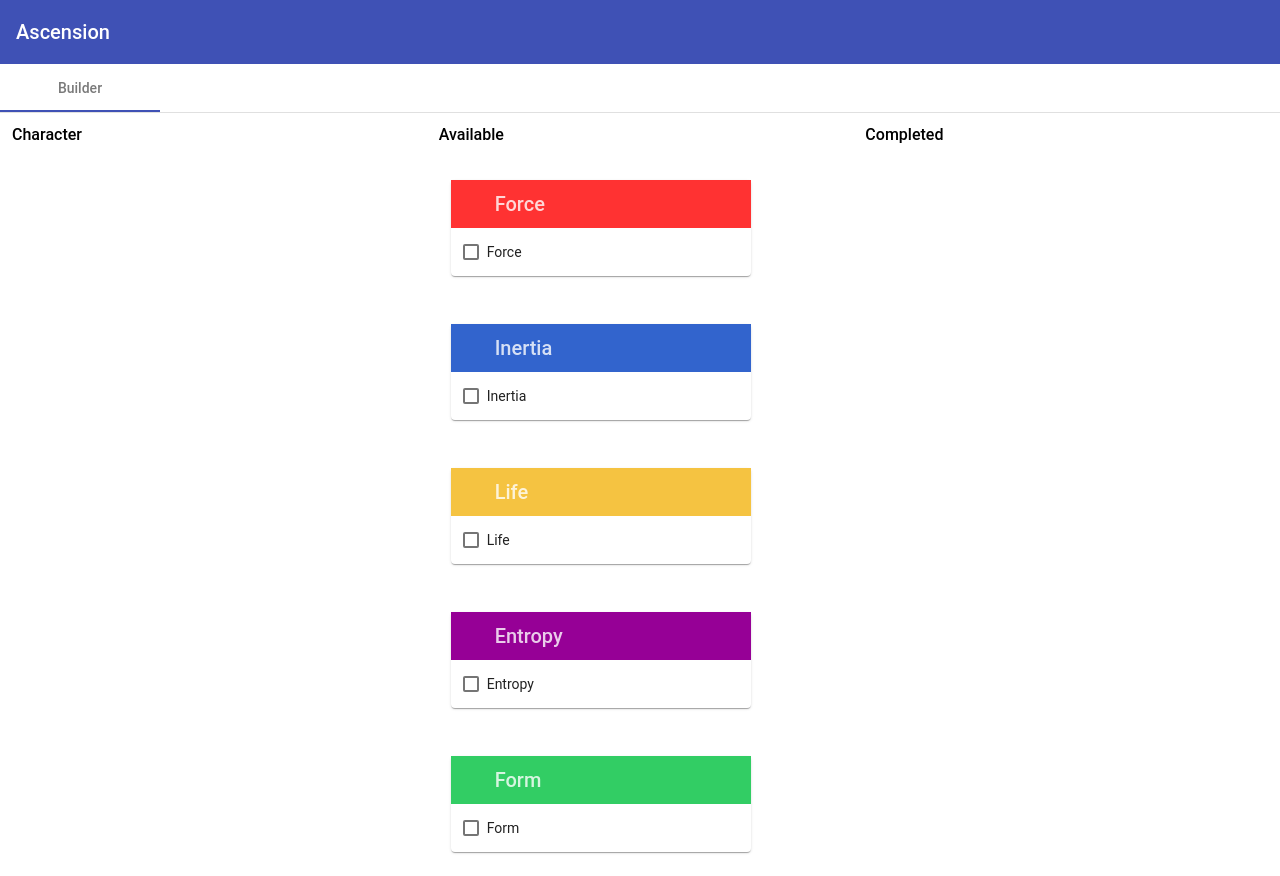
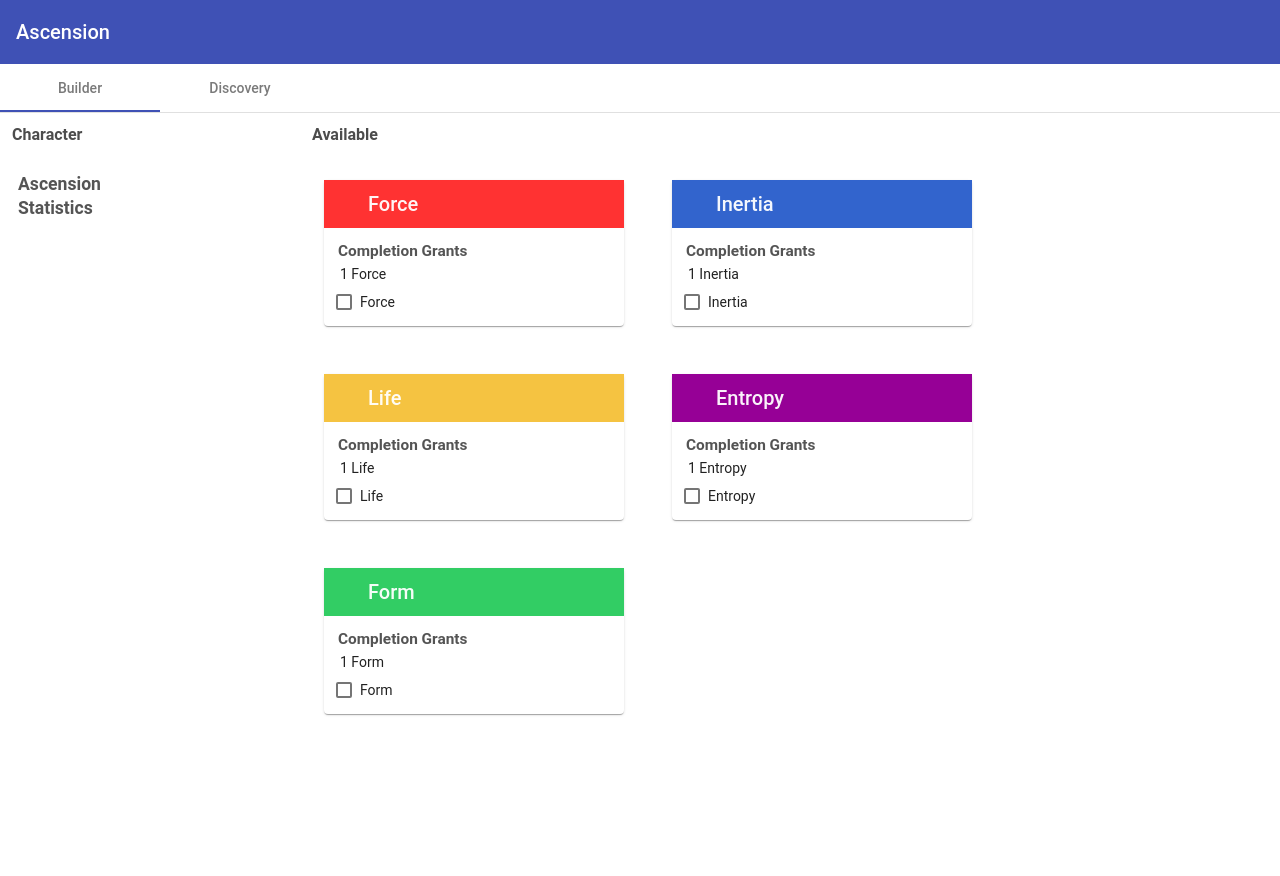
Before and after one commit to chich-dev/angular-ivy-zlc3rc, an Angular app: page / in a window 1280 px wide. After the commit the page ends 800 px from the top, so only its background shows below. Built offline with nearby package versions, Linux system fonts and the light colour scheme.

Commit message:
5 files modified

```diff
--- a/src/app/app.component.css
+++ b/src/app/app.component.css
@@ -4,5 +4,6 @@ p {
 
 .header {
   padding: 12px;
-  font-weight: 500;
+  font-weight: 600;
+  color: rgba(0,0,0,.7)
 }
--- a/src/app/app.component.html
+++ b/src/app/app.component.html
@@ -4,11 +4,32 @@
 <mat-tab-group>
 	<mat-tab label="Builder">
 		<div style="display: flex;">
-			<div style="flex: 1">
+			<div style="min-width: 300px">
 				<div class="header">
 					Character
 				</div>
-				<div></div>
+				<div style="padding: 16px">
+					<div>
+						<div style="padding: 2px;font-size: 1.1em;font-weight:600;color: rgba(0,0,0,.67)">
+							Ascension
+						</div>
+						<div *ngFor="let item of builder.Character.CurrentAscension | keyvalue">
+							<div *ngIf="item.value != 0" style="padding: 4px">
+								{{item.value}} {{item.key}}
+							</div>
+						</div>
+					</div>
+					<div>
+						<div style="padding: 2px;font-size: 1.1em;font-weight:600;color: rgba(0,0,0,.67)">
+							Statistics
+						</div>
+						<div *ngFor="let item of builder.Character.Statistics | keyvalue">
+							<div *ngIf="item.value != 0" style="padding: 4px">
+								{{item.value}} {{item.key}}
+							</div>
+						</div>
+					</div>
+				</div>
 			</div>
 			<div style="flex: 1">
 				<div class="header">
@@ -19,10 +40,20 @@
 						<mat-card style="flex: 1;margin: 24px;padding: 0px; max-width: 300px; min-width: 300px"
 							*ngFor="let cls of builder.AvailableClasses">
 							<mat-card-header
-								[ngStyle]="{ 'background-color': colors[cls.Group], 'color': 'rgba(255,255,255,.8)', 'padding':'12px', 'font-size':'1.25em', 'font-weight':'500' }">
+								[ngStyle]="{ 'background-color': colors[cls.Group], 'color': 'rgba(255,255,255,.95)', 'padding':'12px', 'font-size':'1.25em', 'font-weight':'500' }">
 								{{cls.Name}}
 							</mat-card-header>
 							<mat-card-content style="padding: 12px">
+								<div style="margin-bottom: 4px">
+									<div style="padding: 2px;font-size: 1.1em;font-weight:600;color: rgba(0,0,0,.67)">
+										Completion Grants
+									</div>
+									<div *ngFor="let item of cls.Grants | keyvalue">
+										<div *ngIf="item.value != 0" style="padding: 4px">
+											{{item.value}} {{item.key}}
+										</div>
+									</div>
+								</div>
 								<div *ngIf="cls.Nodes.length == 1">
 									<div *ngFor="let node of cls.Nodes">
 										<mat-checkbox (change)="checked($event, node, cls)" [checked]="node.Selected">
@@ -33,21 +64,23 @@
 								<div *ngIf="cls.Nodes.length > 1">
 									<div *ngFor="let node of cls.Nodes; $index as index">
 										<div>
-											<div *ngIf="node.SubNodes.length != 0">
-												{{node.ID}}
+											<div style="padding: 4px;font-size: 1.1em;font-weight:600;color: rgba(0,0,0,.67)"
+												*ngIf="node.SubNodes.length != 0">
+												Node {{node.ID}}
 											</div>
 											<div *ngIf="node.SubNodes.length == 0">
 												<mat-checkbox [checked]="node.Selected">{{node.ID}}</mat-checkbox>
 											</div>
 										</div>
 										<div *ngFor="let subnode of node.SubNodes">
-											<div style="display: flex;">
+											<div style="display: flex; padding: 4px">
 												<div>
 													<mat-checkbox [checked]="subnode.Selected"
 														(change)="checked($event, subnode, cls)" [disabled]="">
 													</mat-checkbox>
 												</div>
-												<div style="flex:1">
+												<div
+													style="flex:1; text-align: right; margin-left: 8px; color: rgba(0,0,0,.6)">
 													{{subnode.Raw}}
 												</div>
 											</div>
@@ -59,6 +92,7 @@
 					</div>
 				</div>
 			</div>
+			<!--
 			<div style="flex: 1">
 				<div class="header">
 					Completed
@@ -99,6 +133,16 @@
 						</mat-card>
 					</div>
 				</div>
+			</div>-->
+		</div>
+	</mat-tab>
+	<mat-tab label="Discovery">
+		<div>
+			<div>
+
+			</div>
+			<div>
+
 			</div>
 		</div>
 	</mat-tab>
--- a/src/app/app.component.ts
+++ b/src/app/app.component.ts
@@ -20,7 +20,5 @@ export class AppComponent {
 
   checked(e, node, cls) {
     node.Selected = e.checked;
-    console.log(node);
-    console.log(cls);
   }
 }
--- a/src/app/builder.service.ts
+++ b/src/app/builder.service.ts
@@ -8,8 +8,27 @@ export class BuilderService {
   public AscensionClasses;
   public get Character() {
     return {
-      CurrentAscension: this.CurrentAscension
+      CurrentAscension: this.CurrentAscension,
+      Statistics: this.Statistics
     };
+  }
+
+  public get Statistics() {
+    let result = {};
+    if (this.AscensionClasses) {
+      this.AscensionClasses.forEach(item => {
+        item.SelectedNodes.forEach(node => {
+          for (var name in node.Stats) {
+            if (result[name]) {
+              result[name] += parseFloat(node.Stats[name]);
+            } else {
+              result[name] = parseFloat(node.Stats[name]);
+            }
+          }
+        });
+      });
+    }
+    return result;
   }
 
   public get CurrentAscension() {
@@ -84,7 +103,6 @@ export class BuilderService {
       this.AscensionClasses = (data as Array<any>).map(cls => {
         return new AscensionClass(cls);
       });
-      console.log(this.AscensionClasses);
     });
   }
 }
@@ -102,6 +120,14 @@ export class AscensionNode {
       }, false)
     );
   }
+  public get SelectedNode() {
+    return this._selected
+      ? this
+      : this.SubNodes.filter(item => {
+          return item.Selected;
+        })[0];
+  }
+
   SubNodes: Array<AscensionNode>;
   ID;
   Raw;
@@ -128,6 +154,14 @@ export class AscensionClass {
       return item.Selected && acc;
     }, true);
   }
+
+  public get SelectedNodes() {
+    return this.Nodes.reduce((acc, item) => {
+      item.Selected ? acc.push(item.SelectedNode) : null;
+      return acc;
+    }, []);
+  }
+
   Nodes: Array<AscensionNode>;
   Name;
   Group;
```
Also changed, not shown: src/styles.css (line endings or trailing spaces).
